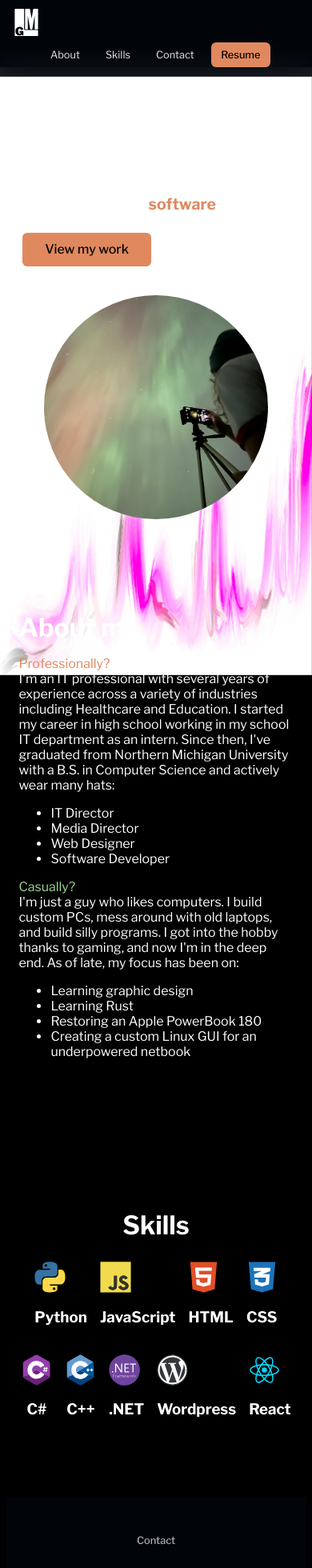
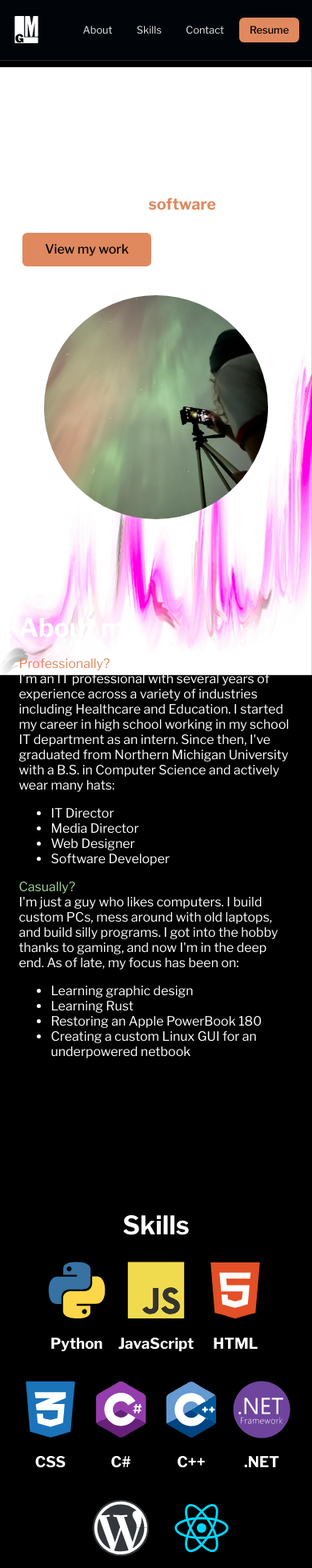
Before and after one commit to lgundry/portfolio-frontend, a React (Vite) app: page / in a window 390 px wide. Shown: the top 1960 px of the page at 80% size. Built offline with nearby package versions, Linux system fonts and the light colour scheme.

Commit message:
Fix skill card icon centering and nav logo alignment on mobile

```diff
--- a/src/assets/components/navigation/Navigation.component.css
+++ b/src/assets/components/navigation/Navigation.component.css
@@ -80,15 +80,15 @@
 
 @media (max-width: 768px) {
   .nav__container {
-    height: auto;
-    min-height: 72px;
-    padding: 0.7rem 1rem;
-    gap: 0.5rem;
-    flex-wrap: wrap;
+    height: 9vh;
+    min-height: auto;
+    padding: 0 1rem;
+    gap: 1rem;
   }
 
   .nav__brand {
     min-width: 0;
+    flex-shrink: 0;
   }
 
   .nav__brand-icon {
@@ -97,10 +97,9 @@
   }
 
   .nav__menu {
-    width: 100%;
+    margin-left: auto;
     justify-content: center;
-    flex-wrap: wrap;
-    gap: 0.35rem 0.6rem;
+    gap: 0.5rem;
   }
 
   .nav__link {
--- a/src/assets/components/skills/SkillCard.component.css
+++ b/src/assets/components/skills/SkillCard.component.css
@@ -1,6 +1,7 @@
 .skillCard__container {
   display: flex;
   flex-direction: column;
+  align-items: center;
 }
 
 .skillCard__image {
@@ -10,3 +11,10 @@
 .skillCard__label {
   text-align: center;
 }
+
+@media (max-width: 768px) {
+  .skillCard__image {
+    width: 22vw;
+    max-width: 72px;
+  }
+}
```
